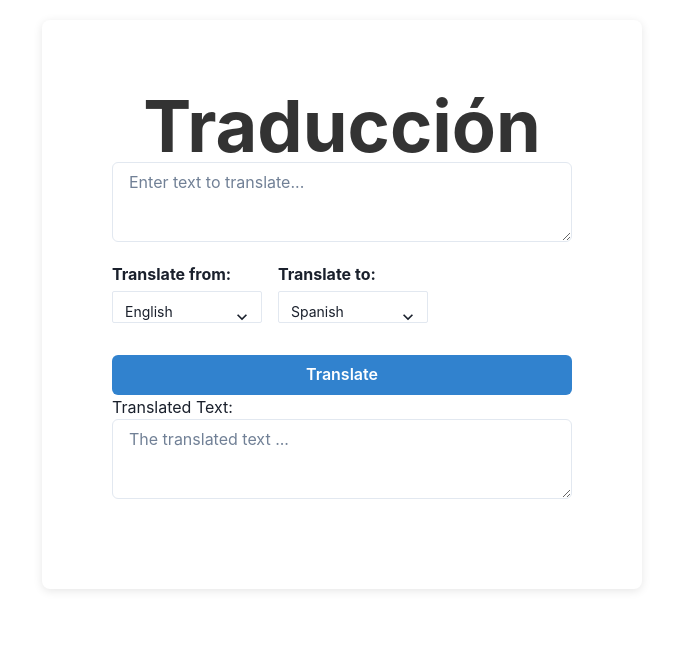
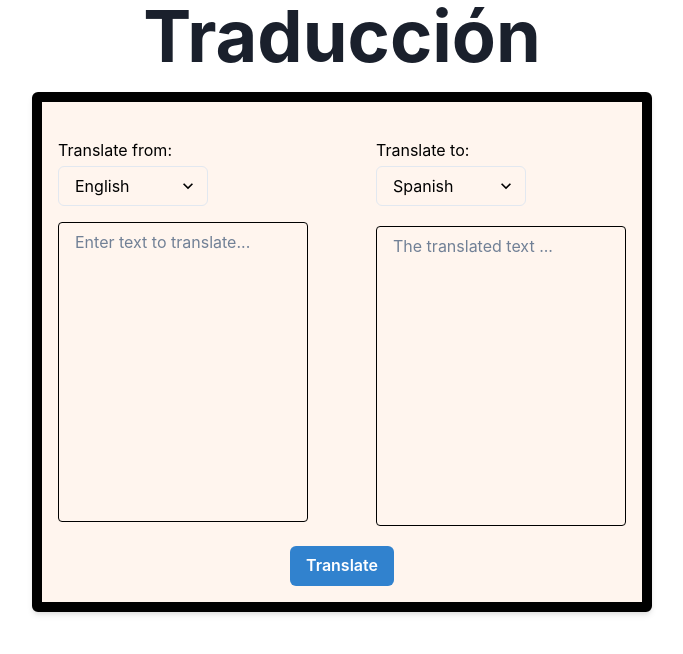
Before and after one commit to Mayankp11/language-translator, a React (Vite) app: page / in a window 1280 px wide. Shown: the top 654 px of the page, without its empty margins (298-981 px from the left). Built offline with nearby package versions, Linux system fonts and the light colour scheme.

Commit message:
Layout changes

```diff
--- a/package.json
+++ b/package.json
@@ -13,6 +13,7 @@
     "@chakra-ui/react": "^2.9.1",
     "@emotion/react": "^11.13.3",
     "@emotion/styled": "^11.13.0",
+    "@mui/material": "^6.1.2",
     "axios": "^1.7.7",
     "framer-motion": "^11.9.0",
     "react": "^18.3.1",
--- a/src/App.css
+++ b/src/App.css
@@ -1,6 +1,6 @@
-body {
+html,body {
     font-family: Georgia, 'Times New Roman', Times, serif;
-    background-color: #b34a4a;
+    background-color: #b31cbb;
     margin: 0;
     padding: 20px;
   }
@@ -11,12 +11,12 @@ body {
     padding: 70px;
     background-color: white;
     border-radius: 8px;
-    box-shadow: 0 2px 10px rgba(0, 0, 0, 0.1);
+    box-shadow: 0 2px 10px rgba(122, 11, 11, 0.1);
   }
 
   h1 {
     text-align: center;
-    color: #333;
+
   }
 
   textarea {
@@ -51,9 +51,7 @@ body {
     transition: background-color 0.3s;
   }
 
-  button:hover {
-    background-color: #0056b3;
-  }
+
 
   label {
     margin-bottom: 5px;
--- a/src/App.tsx
+++ b/src/App.tsx
@@ -1,9 +1,9 @@
 import React, { useState } from "react";
 import TextInput from "./components/TextInput";
 import LanguageSelect from "./components/LanguageSelect";
-import "./App.css";
+// import "./App.css";
 import TranslationLogic from "./services/TranslationLogic";
-import { Heading, HStack } from "@chakra-ui/react";
+import { Box, Flex, Heading, HStack, Spacer } from "@chakra-ui/react";
 import TranslatedText from "./components/TranslatedText";
 
 const App: React.FC = () => {
@@ -17,29 +17,75 @@ const App: React.FC = () => {
   };
 
   return (
-    <div className="App">
-      <Heading as="h1" size="4xl" noOfLines={1}>
+    <>
+      <Heading as="h1" size="4xl" noOfLines={1} textAlign="center" mb="5">
         Traducción
       </Heading>
-
-      {/* Text Input */}
-      <TextInput text={text} onTextChange={(e) => setText(e.target.value)} />
-
-      <HStack spacing={4} align="center">
-        {/* Translation from */}
+      <Box
+        p={4} // Padding
+        bg="#FFF5EE" // Light gray background
+        borderRadius="md" // Rounded corners
+        borderWidth={10} // Side border width
+        borderColor="black" // Border color
+        boxShadow="md" // Add a shadow
+        // minWidth="100px"
+        width="100%"
+        maxWidth="620px" // Maximum width for the container
+        minHeight="500px"
+        margin="0 auto" // Center the Box
+        color="black" //Ensure text is visible (adjust as needed)
+      >
+        <Flex direction="row" alignItems="stretch" mt={5} mb={5}>
+          <Flex direction="column">
+            {/* Box for the "Translate from" label */}
+            <Box mb={1} flex="1" width="150px">
               <LanguageSelect
                 label="Translate from:"
                 selectedLanguage={sourceLang}
                 onLanguageChange={(e) => setSourcelang(e.target.value)}
               />
+            </Box>
 
-        {/* Translation to */}
+            {/* Box for the Text Input */}
+            <Box
+              mb={1}
+              flex="2"
+              width="250px" // Set a specific width
+              minHeight="300px"
+              boxSizing="border-box"
+              // border="1px solid black"  /* Add border here */
+              // p={2}  /* Add padding */
+            >
+              <TextInput
+                text={text}
+                onTextChange={(e) => setText(e.target.value)}
+              />
+            </Box>
+          </Flex>
+
+          <Box width={20} />
+
+          <Flex direction="column">
+            {/* Box for the "Translate to" label */}
+            <Box mb={1} flex="1" width="150px">
               <LanguageSelect
                 label="Translate to:"
                 selectedLanguage={targetLang}
                 onLanguageChange={(e) => setTargetLang(e.target.value)}
               />
-      </HStack>
+            </Box>
+
+            {/* Box for the Translated Text */}
+            <Box
+              flex="2"
+              width="250px" // Set a specific width
+              minHeight="300px"
+              boxSizing="border-box"
+            >
+              <TranslatedText translatedText={translatedText} />
+            </Box>
+          </Flex>
+        </Flex>
 
         {/* Translation Logic */}
         <TranslationLogic
@@ -48,11 +94,8 @@ const App: React.FC = () => {
           targetLang={targetLang}
           onTranslated={handleTraslationResult}
         />
-
-      {/* Display translated text in a box */}
-      <h2>Translated Text:</h2>
-      <TranslatedText translatedText = {translatedText}/>
-    </div>
+      </Box>
+    </>
   );
 };
 
--- a/src/components/LanguageSelect.tsx
+++ b/src/components/LanguageSelect.tsx
@@ -11,11 +11,11 @@ const LanguageSelect: React.FC<LanguageSelectProps> = ({label, selectedLanguage,
     <Box mb={3}>
     <label>{label}</label>
     <Select
-      value={selectedLanguage}
-      onChange={onLanguageChange}
-      size="sm" // Set to smaller size
-      w="150px" // Adjust width to be smaller
+       value={selectedLanguage}
+       onChange={onLanguageChange}
+       size='md'
       mt={1}
+
     >
       <option value="en">English</option>
       <option value="es">Spanish</option>
--- a/src/components/TextInput.tsx
+++ b/src/components/TextInput.tsx
@@ -1,4 +1,4 @@
-import {  Textarea } from "@chakra-ui/react";
+import { Textarea } from "@chakra-ui/react";
 
 // Define the props interface for the component
 interface TextInputProps {
@@ -10,12 +10,19 @@ interface TextInputProps {
 const TextInput: React.FC<TextInputProps> = ({ text, onTextChange }) => {
   return (
     <Textarea
+      value={text} //Prop
+      onChange={onTextChange} //Prop
+      borderColor="black"
+      borderWidth="1px"
       placeholder="Enter text to translate..."
-        value={text} // Controlled input
-        onChange={onTextChange} // Calls the provided function on change
+      borderRadius="4px"
+      height="100%"
+      resize="none"
+    //   _placeholder={{ color: "gray.400" }}
+    //   _focus={{ borderColor: "black", boxShadow: "none" }} // Keep black border on focus and remove default box shadow
+    //   _hover={{ borderColor: "black" }} // Keep border color black on hover
       //
     />
-
   );
 };
 
--- a/src/components/TranslatedText.tsx
+++ b/src/components/TranslatedText.tsx
@@ -1,20 +1,25 @@
-import {  Textarea } from "@chakra-ui/react";
+import { Textarea } from "@chakra-ui/react";
 
 interface TranslatedTextProps {
-    translatedText: string;
-  }
+  translatedText: string;
+}
 
-const TranslatedText: React.FC<TranslatedTextProps> = ({translatedText}) => {
+const TranslatedText: React.FC<TranslatedTextProps> = ({ translatedText }) => {
   return (
-      <Textarea
-        value = {translatedText }
-        isReadOnly //Because text will only be dispalyed
-        size = 'md'
-        variant = "outline"
-        placeholder = "The translated text ..."
-        // _placeholder={{ color: 'gray.400' }}
-      />
+    <Textarea
+      value={translatedText}
+      isReadOnly //Because text will only be dispalyed
+      // size="md"
+      placeholder="The translated text ..."
+      borderColor="black"
+      borderWidth="1px"
+      height="100%"
+      borderRadius="4px"
+      resize="none"
+      // _focus={{ borderColor: "black", boxShadow: "none" }} // Keep black border on focus and remove default box shadow
+      // _hover={{ borderColor: "black" }} // Keep border color black on hover
 
+    />
   );
 };
 
--- a/src/main.tsx
+++ b/src/main.tsx
@@ -1,12 +1,14 @@
 import { StrictMode } from "react";
 import { createRoot } from "react-dom/client";
+// import "./index.css";
+import { ChakraProvider, ColorModeScript } from "@chakra-ui/react";
 import App from "./App.tsx";
-import "./index.css";
-import { ChakraProvider } from "@chakra-ui/react";
+import theme from './theme.ts'
 
 createRoot(document.getElementById("root")!).render(
   <StrictMode>
-    <ChakraProvider>
+      <ChakraProvider theme={theme}>
+        <ColorModeScript initialColorMode={theme.config.initialColorMode}/>
       <App />
     </ChakraProvider>
   </StrictMode>
--- a/src/services/TranslationLogic.tsx
+++ b/src/services/TranslationLogic.tsx
@@ -1,30 +1,34 @@
-import { Button } from "@chakra-ui/react";
+import { Button, Flex } from "@chakra-ui/react";
 import axios from "axios";
 import { useState } from "react";
 
 interface TranslationProps {
   text: string;
-    sourceLang : string;
-    targetLang : string;
-    onTranslated : (translatedText : string) => void;
+  sourceLang: string;
+  targetLang: string;
+  onTranslated: (translatedText: string) => void;
 }
 
-const TranslationLogic : React.FC<TranslationProps> = ({text, sourceLang,targetLang,onTranslated}) => {
+const TranslationLogic: React.FC<TranslationProps> = ({
+  text,
+  sourceLang,
+  targetLang,
+  onTranslated,
+}) => {
   const [error, setError] = useState<string | null>(null);
   const handleTranslate = async () => {
     //check
     // console.log(import.meta.env.VITE_GOOGLE_API_KEY); // Add this line for debugging
 
-        const apiKey = import.meta.env.VITE_GOOGLE_API_KEY//replace with Google API key
+    const apiKey = import.meta.env.VITE_GOOGLE_API_KEY; //replace with Google API key
     const url = `https://translation.googleapis.com/language/translate/v2?key=${apiKey}`;
 
-
-         try{
+    try {
       const response = await axios.post(url, {
         q: text,
-                source : sourceLang,
-                target : targetLang,
-                format : 'text',
+        source: sourceLang,
+        target: targetLang,
+        format: "text",
       });
 
       // Safely access the translations array
@@ -34,22 +38,23 @@ const TranslationLogic : React.FC<TranslationProps> = ({text, sourceLang,targetL
         setError(null); // Clear error on successful translation
       } else {
         setError("No translations available");
-             onTranslated(''); // Clear translation if no result
+        onTranslated(""); // Clear translation if no result
       }
     } catch (error) {
       console.error("Error translating text:", error);
-      setError('Error translating text'); // Set error message
-      onTranslated(''); // Clear the translated text on error
+      setError("Error translating text"); // Set error message
+      onTranslated(""); // Clear the translated text on error
     }
   };
 
   return (
-    <div>
-       <Button colorScheme='blue' onClick={handleTranslate}>Translate</Button>
-        {error && <p style={{color : 'red'}}>{error}</p>}
-    </div>
-
-  )
-}
+    <Flex direction="column" align="center" justify="center">
+      <Button colorScheme="blue" onClick={handleTranslate}>
+        Translate
+      </Button>
+      {error && <p style={{ color: "red" }}>{error}</p>}
+    </Flex>
+  );
+};
 
 export default TranslationLogic;
--- /dev/null
+++ b/src/theme.ts
@@ -0,0 +1,9 @@
+import { extendTheme, ThemeConfig } from "@chakra-ui/react";
+
+const config : ThemeConfig = {
+  initialColorMode : 'light'
+}
+
+const theme = extendTheme({config});
+
+export default theme;
```
Also changed, not shown: 1 other file (tests, documents, lock files or other folders). Lines whose indentation alone changed are shown as unchanged.
